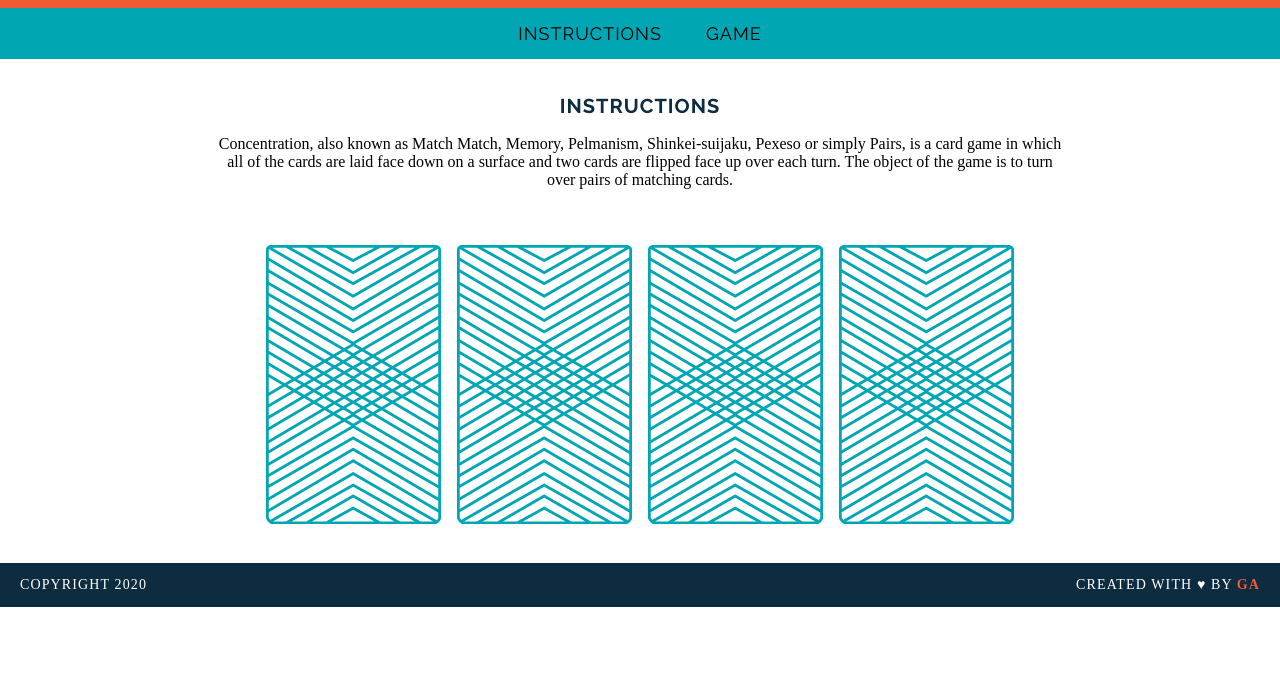
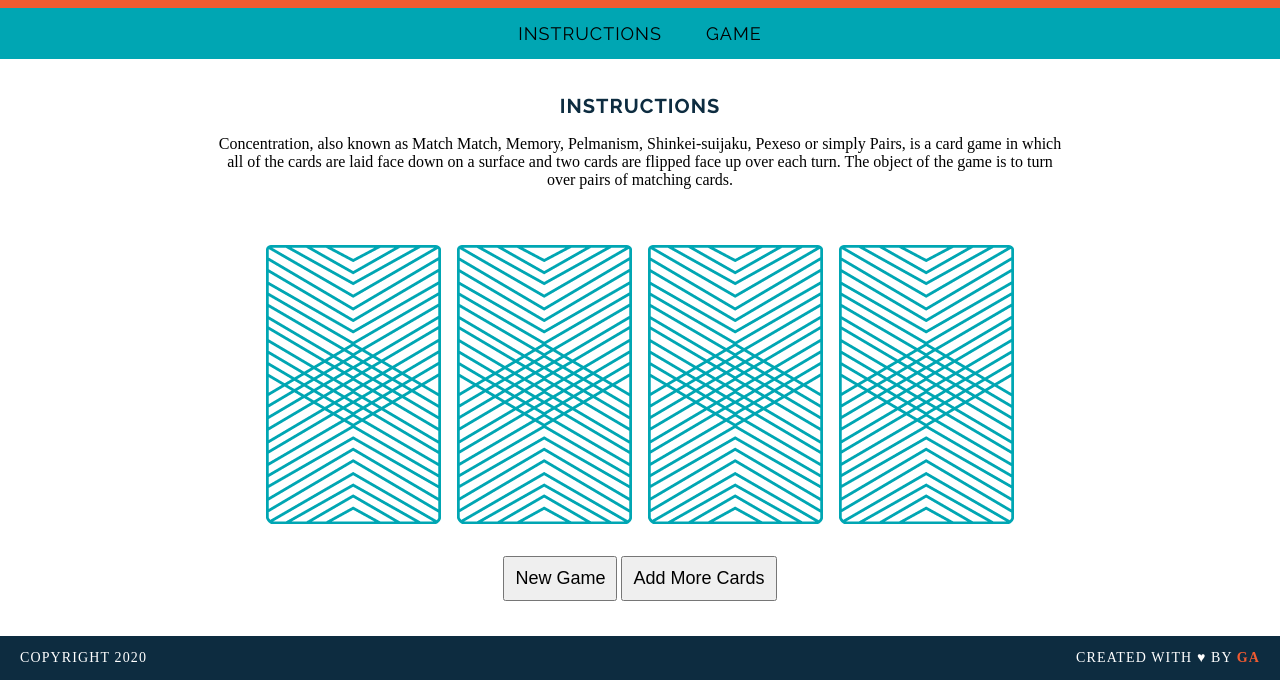
Before and after one commit to lillwaws/wdi-fundamentals-memorygame, a plain HTML site: page memory_game/index.html in a window 1280 px wide. Shown: the part 105-800 px from the top of the page. Drawn offline with Linux system fonts and the light colour scheme; a web font is replaced by a local one.

Commit message:
added reset and add cards buttons

```diff
--- a/memory_game/css/style.css
+++ b/memory_game/css/style.css
@@ -54,6 +54,11 @@ font-family: "Droid Serif", serif;
 img {
 	margin: 40px 8px 0 8px;
 }
+button {
+	padding: 10px;
+	font-size: 18px;
+	margin: 10px 0 0 0;
+}
 footer {
 	text-transform: uppercase;
 	background-color: #0D2C40;
--- a/memory_game/index.html
+++ b/memory_game/index.html
@@ -17,6 +17,9 @@
 	<h2 id="instructions">Instructions</h2>
 	<p>Concentration, also known as Match Match, Memory, Pelmanism, Shinkei-suijaku, Pexeso or simply Pairs, is a card game in which all of the cards are laid face down on a surface and two cards are flipped face up over each turn. The object of the game is to turn over pairs of matching cards.</p>
 	<div id="game-board" class="board clearfix"></div>
+	<br/>
+	<button onclick="resetGame()">New Game</button>
+	<button id="add-cards">Add More Cards</button>
 </main>
 <footer class="clearfix">
 	<p class="copyright">Copyright 2020</p>
--- a/memory_game/js/main.js
+++ b/memory_game/js/main.js
@@ -1,4 +1,4 @@
-//define and monitor cards in play
+//define cards
 const cards = [
 {
 	rank: "queen",
@@ -55,5 +55,16 @@ function flipCard () {
 }
 }
 
+createBoard();
 
-createBoard();
+//my failed attempt to reset game
+function resetGame() {
+	var cardElement = document.getElementsByTagName('img');
+	cardElement.setAttribute('src', 'images/back.png');
+};
+//add 4 more cards to board
+function addMoreCards() {
+	var cardElement = document.getElementById('add-cards');
+	cardElement.addEventListener('click', createBoard);
+};
+addMoreCards();
```
